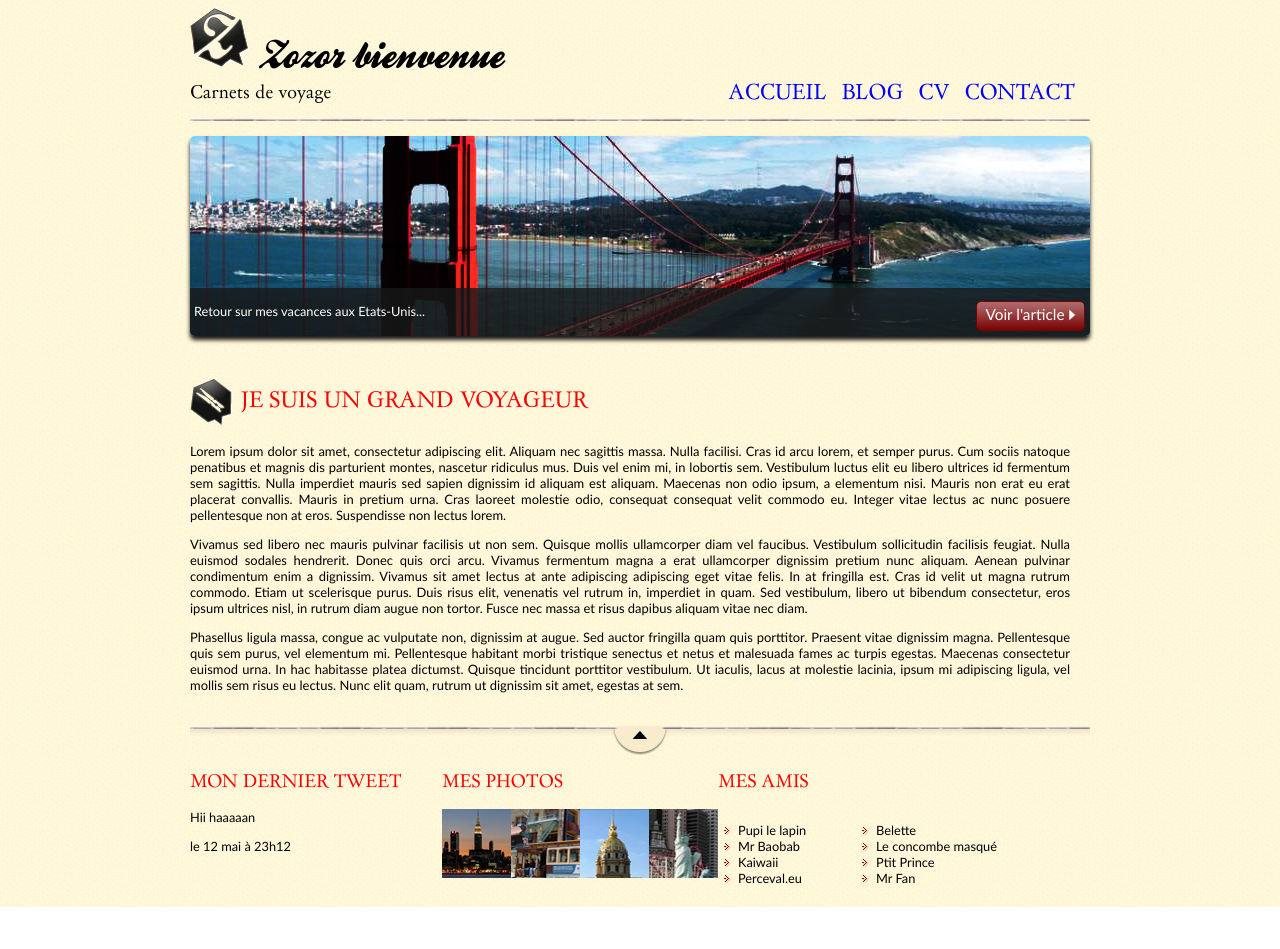
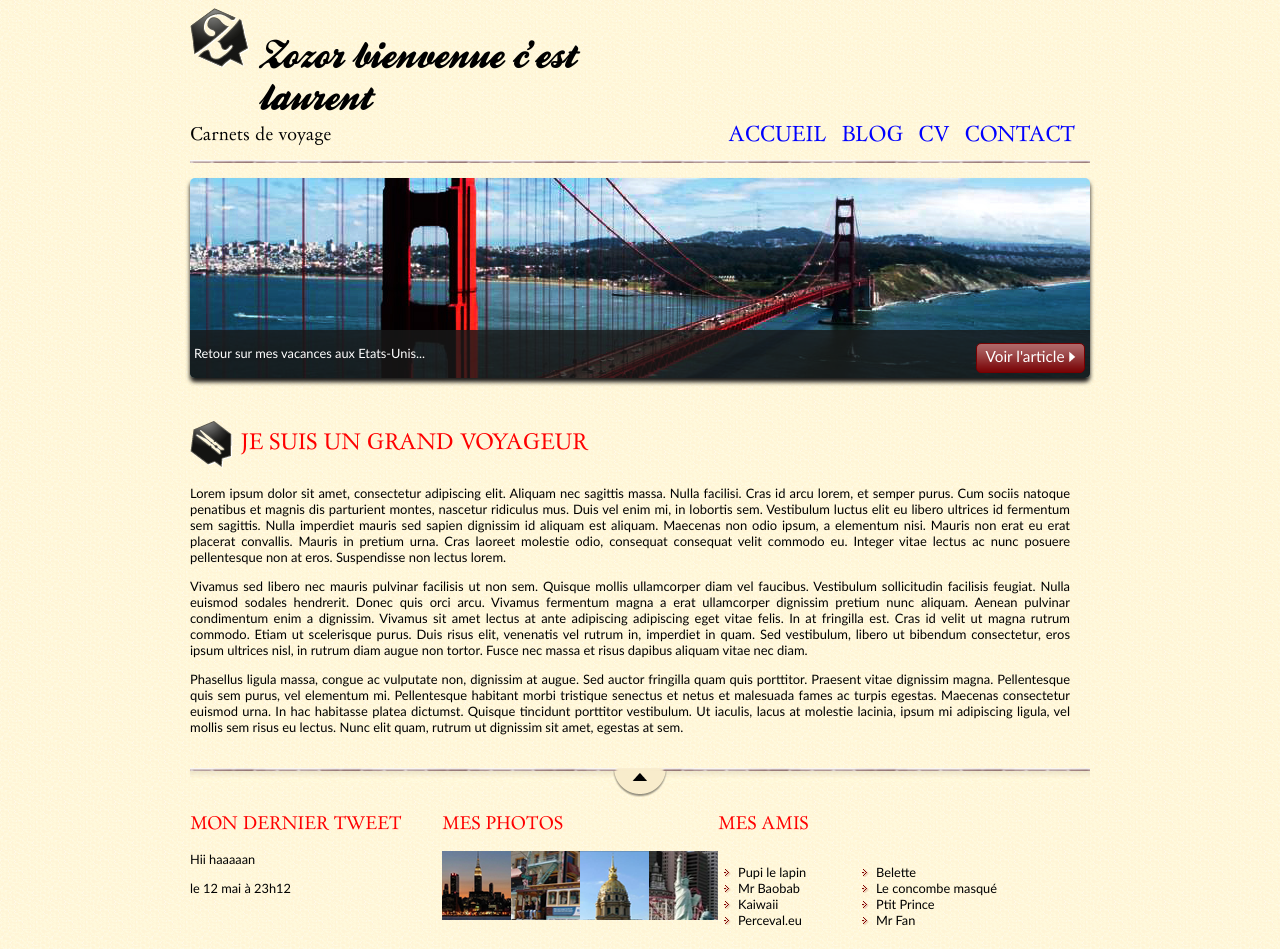
Before and after one commit to essailaurent/IGPDE2, a plain HTML site: page index.html in a window 1280 px wide. Before the commit the page ends 907 px from the top, so only its background shows below. Drawn offline with Linux system fonts and the light colour scheme.

Commit message:
laurent commit

```diff
--- a/index.html
+++ b/index.html
@@ -12,7 +12,7 @@
                 <div id="titre_principal">
                     <div id="logo">
                         <img src="pictures/zozor_logo.png" alt="Logo de Zozor" />
-                        <h1>Zozor bienvenue</h1>
+                        <h1>Zozor bienvenue c'est laurent</h1>
                     </div>
                     <h3>Carnets de voyage</h3>
                 </div>
```
